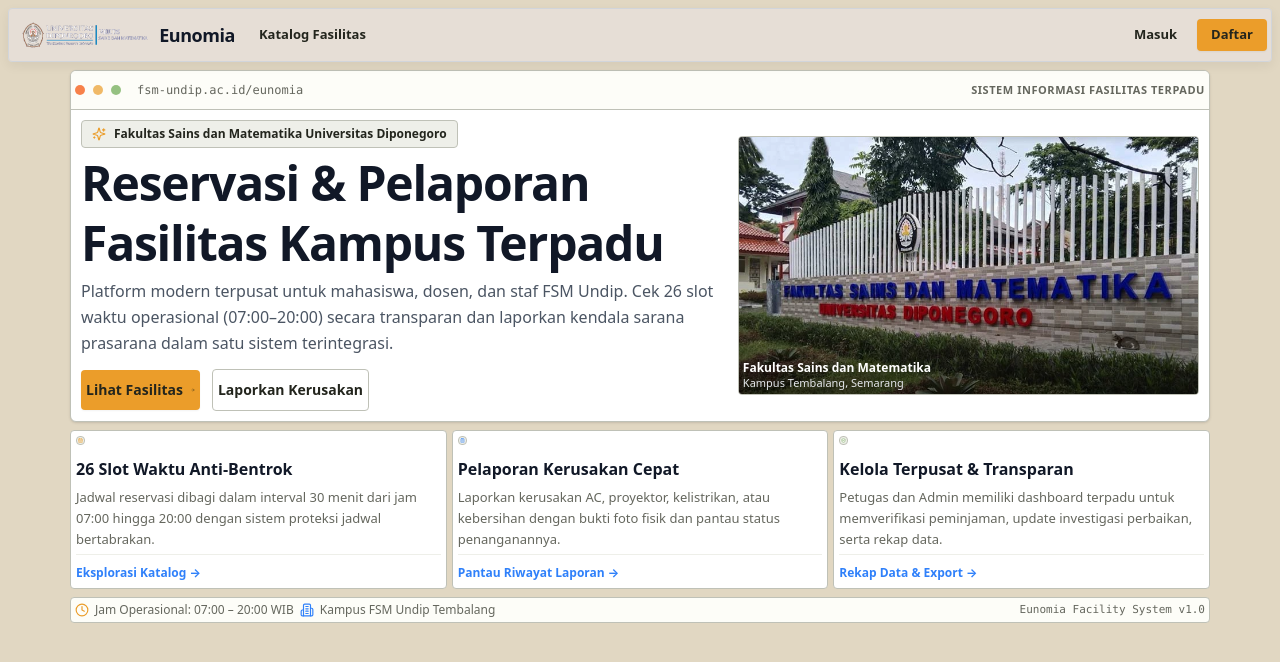
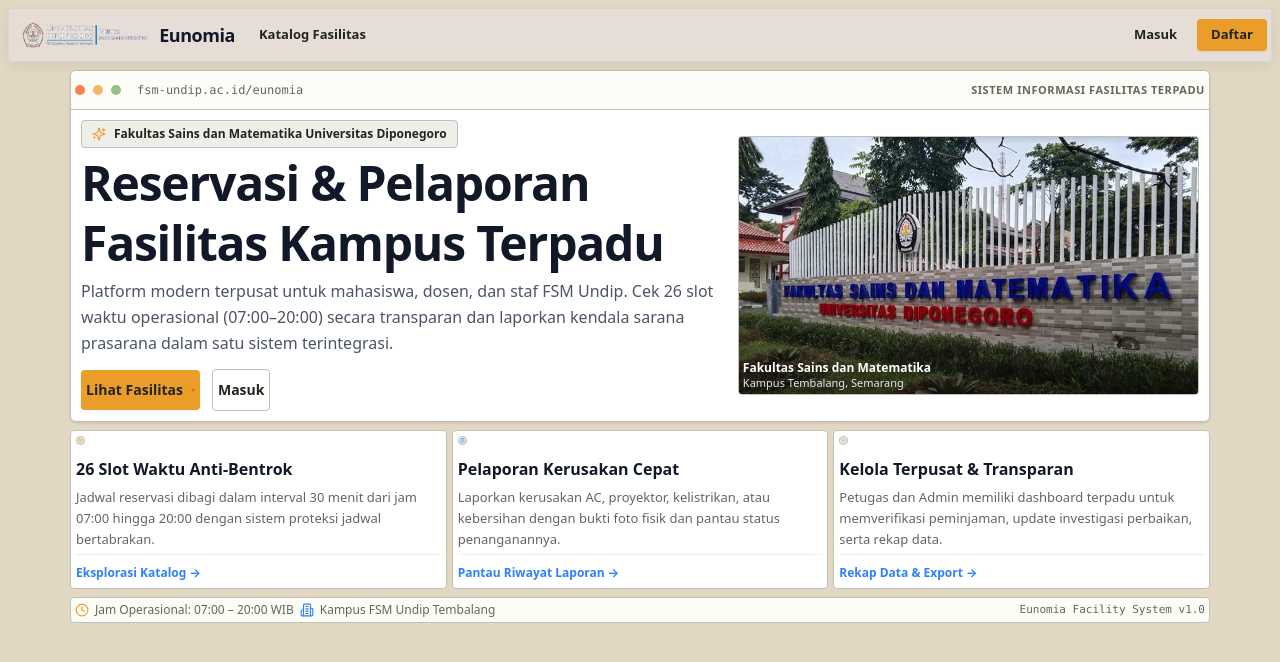
Before and after one commit to HW-Never-Die/Project-PPK, a Next.js app: page / in a window 1280 px wide. Shown: the top 662 px of the page. Built offline with nearby package versions, Linux system fonts and the light colour scheme; no server answers.

Commit message:
feat(home): dynamic cta based on auth state

```diff
--- a/app/page.tsx
+++ b/app/page.tsx
@@ -1,5 +1,8 @@
+"use client";
+
 import Link from "next/link";
 import Image from "next/image";
+import { useAuth } from "@/components/AuthProvider";
 import {
   CalendarDays,
   Building2,
@@ -11,6 +14,15 @@
 } from "lucide-react";
 
 export default function Home() {
+  const { user } = useAuth();
+
+  const getDashboardHref = () => {
+    if (!user) return "/login";
+    if (user.role === "admin") return "/admin";
+    if (user.role === "petugas") return "/petugas";
+    return "/pengguna/laporan";
+  };
+
   return (
     <main className="flex-1 flex flex-col items-center justify-start py-8 px-4 sm:px-6 max-w-6xl mx-auto w-full">
       {/* Hero Application Window (PostHog Style) */}
@@ -56,12 +68,22 @@
                 <span>Lihat Fasilitas</span>
                 <ArrowRight className="w-4 h-4" />
               </Link>
-              <Link
-                href="/pengguna/laporan/buat"
-                className="inline-flex items-center justify-center gap-2 bg-white hover:bg-[#fdfdf8] text-[#23251d] border border-[#bfc1b7] font-semibold text-sm px-5 py-2.5 rounded-[4px] transition-colors"
-              >
-                <span>Laporkan Kerusakan</span>
-              </Link>
+              {user ? (
+                <Link
+                  href={getDashboardHref()}
+                  className="inline-flex items-center justify-center gap-2 bg-white hover:bg-[#fdfdf8] text-[#23251d] border border-[#bfc1b7] font-bold text-sm px-5 py-2.5 rounded-[4px] transition-colors"
+                >
+                  <span>Buka Dashboard</span>
+                  <ArrowRight className="w-4 h-4" />
+                </Link>
+              ) : (
+                <Link
+                  href="/login"
+                  className="inline-flex items-center justify-center gap-2 bg-white hover:bg-[#fdfdf8] text-[#23251d] border border-[#bfc1b7] font-semibold text-sm px-5 py-2.5 rounded-[4px] transition-colors"
+                >
+                  <span>Masuk</span>
+                </Link>
+              )}
             </div>
           </div>
 
```
